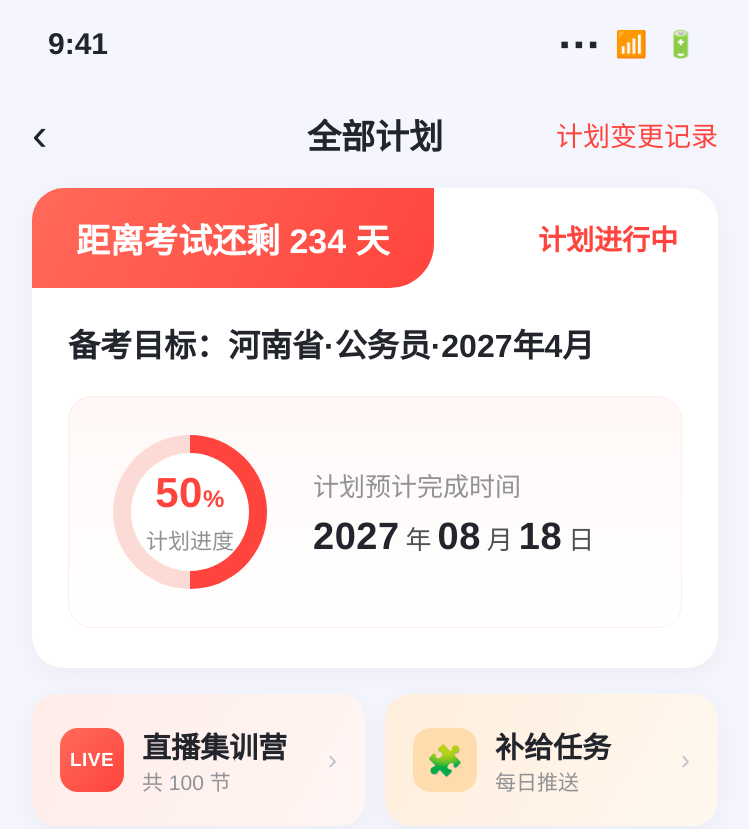
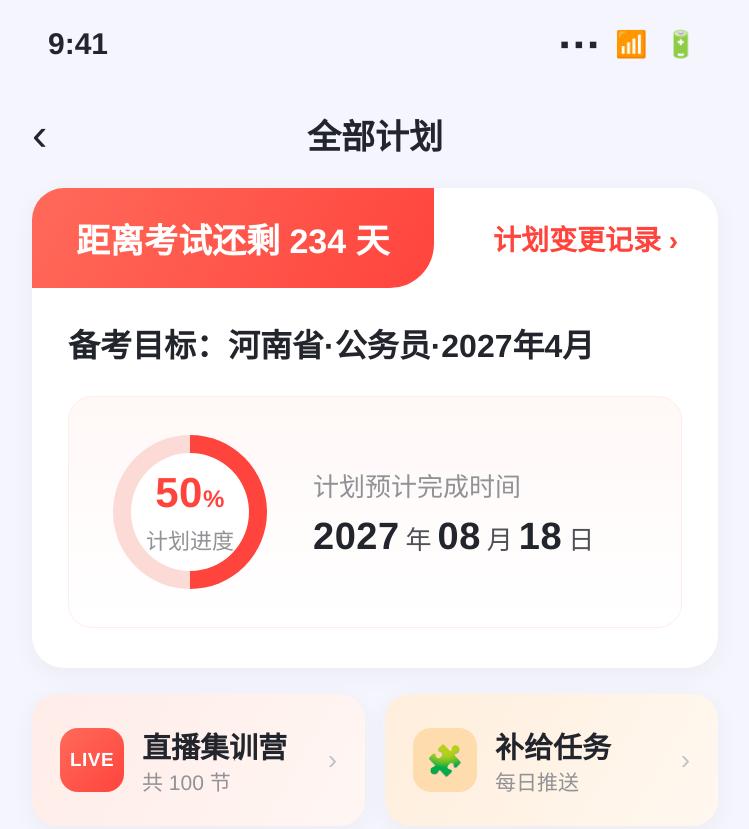
Before and after one commit to papago0506/my-site, a plain HTML site: page learning-plan-ui/allplan_filtered.html in a window 1280 px wide. Shown: the top 829 px of the page, without its empty margins (0-749 px from the left). Drawn offline with Linux system fonts and the light colour scheme.

Commit message:
style: 计划变更记录入口移到头卡, 去掉计划进行中

```diff
--- a/learning-plan-ui/allplan_filtered.html
+++ b/learning-plan-ui/allplan_filtered.html
@@ -78,7 +78,7 @@ body{width:750px;background:var(--bg);color:var(--t1);}
 .bar{background:#fff;box-shadow:0 -4px 24px rgba(31,35,60,.06);display:flex;align-items:center;gap:32px;padding:26px 36px 50px;margin-top:18px;}
 .bar .ico{text-align:center;font-size:23px;color:var(--t2);} .bar .ico .i{font-size:42px;display:block;margin-bottom:4px;}
 .bar .go{flex:1;background:linear-gradient(135deg,var(--coral-2),var(--coral));color:#fff;font-size:34px;font-weight:700;text-align:center;padding:28px 0;border-radius:50px;box-shadow:0 10px 24px rgba(255,68,61,.3);letter-spacing:2px;}
-</style></head><body><div class="statusbar"><span>9:41</span><span class="ic">▪▪▪ 📶 🔋</span></div><div class="nav"><span class="back">‹</span><span class="title">全部计划</span><span class="right">计划变更记录</span></div><div class="content"><div class="card headcard mb"><div class="ribbon"><div class="days">距离考试还剩 234 天</div><div class="st">计划进行中</div></div>
+</style></head><body><div class="statusbar"><span>9:41</span><span class="ic">▪▪▪ 📶 🔋</span></div><div class="nav"><span class="back">‹</span><span class="title">全部计划</span></div><div class="content"><div class="card headcard mb"><div class="ribbon"><div class="days">距离考试还剩 234 天</div><div class="st">计划变更记录 ›</div></div>
 <div class="bd"><div class="goal">备考目标：河南省·公务员·2027年4月</div>
 <div class="prog"><div class="ring"><div class="in"><span class="p num">50<i>%</i></span><span class="l">计划进度</span></div></div>
 <div class="fin"><div class="k">计划预计完成时间</div><div class="v"><span class="num">2027</span><i>年</i><span class="num">08</span><i>月</i><span class="num">18</span><i>日</i></div></div></div></div></div><div class="entries mb"><div class="entry live"><span class="ic">LIVE</span><span class="tx"><span class="nm">直播集训营</span><span class="sub">共 100 节</span></span><span class="r">›</span></div><div class="entry supply"><span class="ic">🧩</span><span class="tx"><span class="nm">补给任务</span><span class="sub">每日推送</span></span><span class="r">›</span></div></div><div class="tabrow"><div class="tabs"><span class="tab on"><span class="pin">📍</span>理论速通</span><span class="tab">拔高巩固</span><span class="tab">技巧抢分</span></div><span class="filterbtn"><span class="fi">⚙</span>筛选 1</span></div><div class="card listcard"><div class="l1"><span class="cc">∨</span>理论速通</div>
```
